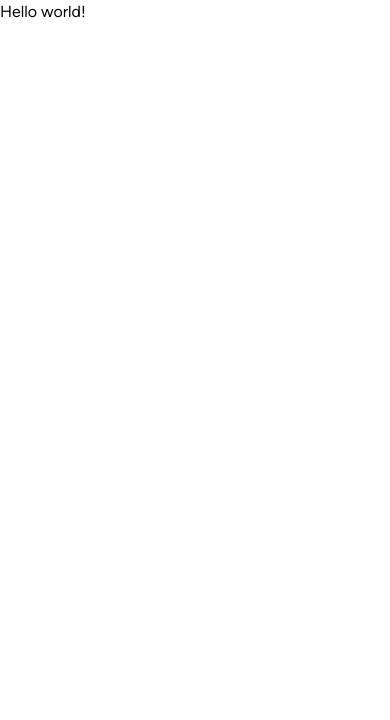
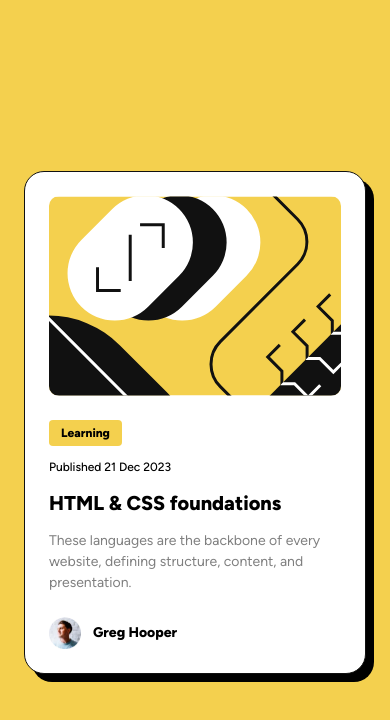
Before and after one commit to davidinoa/blog-preview-card, a website built with Vite: page index.html in a window 390 px wide. Built offline with nearby package versions, Linux system fonts and the light colour scheme.

Commit message:
feat: complete mobile version

```diff
--- a/index.html
+++ b/index.html
@@ -3,11 +3,43 @@
   <head>
     <meta charset="UTF-8" />
     <link rel="icon" type="image/svg+xml" href="/vite.svg" />
+    <link rel="stylesheet" href="src/style.css" />
     <meta name="viewport" content="width=device-width, initial-scale=1.0" />
     <title>Blog Preview Card</title>
   </head>
-  <body class="font-sans">
-    <div id="app"></div>
-    <script type="module" src="/src/main.ts"></script>
+  <body
+    class="bg-yellow flex min-h-[100svh] w-screen items-center p-6 font-sans"
+  >
+    <article
+      class="flex flex-col gap-6 rounded-[1.25rem] border border-black bg-white p-6 leading-normal shadow-[8px_8px_0px_0px_black]"
+    >
+      <figure>
+        <img
+          src="src/assets/images/illustration-article.svg"
+          alt="Abstract illustration related to HTML and CSS"
+          class="h-[200px] rounded-[10px] object-cover"
+        />
+      </figure>
+      <section class="flex flex-col gap-3">
+        <span
+          class="bg-yellow inline-block w-fit rounded px-3 py-1 text-xs font-extrabold leading-normal"
+          >Learning</span
+        >
+        <p class="text-xs font-[500] leading-normal">
+          Published <time datetime="2023-12-21">21 Dec 2023</time>
+        </p>
+        <h1 class="text-xl font-extrabold leading-normal">
+          HTML & CSS foundations
+        </h1>
+        <p class="text-grey text-sm leading-normal">
+          These languages are the backbone of every website, defining structure,
+          content, and presentation.
+        </p>
+      </section>
+      <footer class="flex items-center gap-3">
+        <img class="h-8 w-8" src="src/assets/images/image-avatar.webp" />
+        <p class="text-sm font-extrabold">Greg Hooper</p>
+      </footer>
+    </article>
   </body>
 </html>
```
